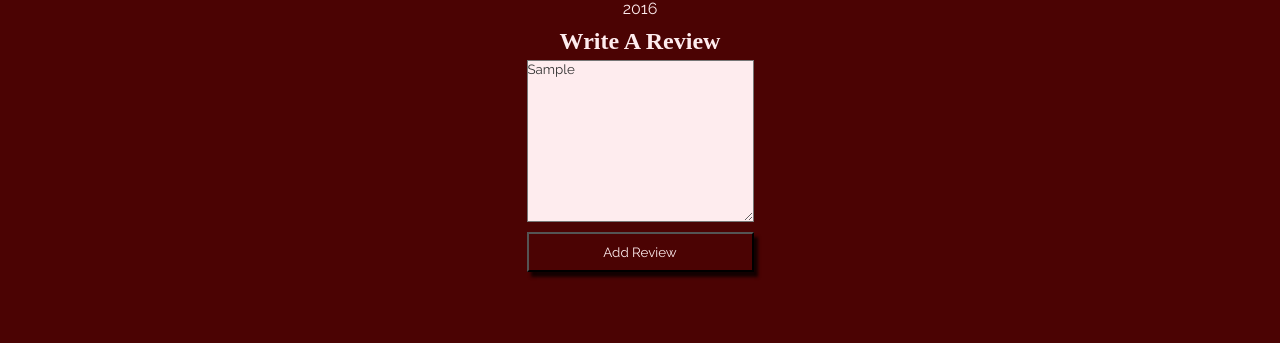
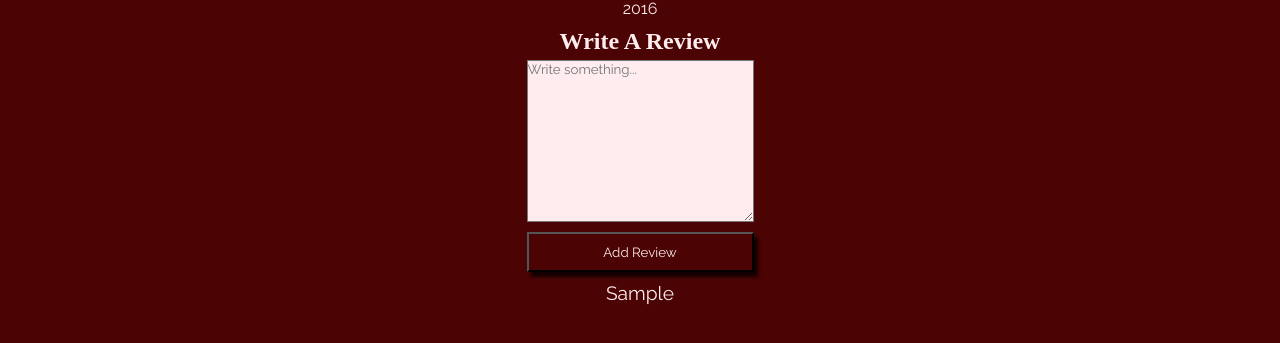
Before and after one commit to Leandro-Da-Souza/meetups, a Vue app: page /event/1 in a window 1280 px wide. Both pictures are taken after typing "Sample" into the empty fields and a click on the button "Add Review". Shown: the part 387-730 px from the top of the page. Built offline with nearby package versions, Linux system fonts and the light colour scheme; a web font is replaced by a local one.

Commit message:
add reviews to events, but review div disappears after route change

```diff
--- a/src/views/Event.vue
+++ b/src/views/Event.vue
@@ -17,10 +17,19 @@
             cols="30"
             rows="10"
             v-model="review"
+            placeholder="Write something..."
           ></textarea>
           <button>Add Review</button>
         </div>
       </form>
+    </div>
+
+    <div class="reviews" v-if="eventReview !== ''">
+      <ul>
+        <li v-for="review in eventReview" :key="review.id">
+          <p>{{ review.review }}</p>
+        </li>
+      </ul>
     </div>
   </div>
 </template>
@@ -28,18 +37,17 @@
 <script>
 import { useStore } from "vuex";
 import { useRoute } from "vue-router";
-import { computed, ref } from "vue";
+import { computed, ref, watch } from "vue";
 
 export default {
   setup() {
     const store = useStore();
     const route = useRoute();
     let review = ref("");
+    let eventReview = ref("");
     let event;
-    let reviewData;
 
     let storeReviews = computed(() => store.state.reviews);
-
     const dbComingEvents = computed(() => store.state.comingEvents);
     const dbPastEvents = computed(() => store.state.pastEvents);
 
@@ -56,27 +64,28 @@ export default {
     let imgSrc = `http://placeimg.com/400/300/${event.value[0].category}`;
 
     const addReview = () => {
-      reviewData = {
+      let reviewData = {
         id: route.params.id,
         review: review.value,
       };
 
-      storeReviews.value.forEach((item) => {
-        if (item.id === reviewData.id) {
-          store.commit("UPDATE_MY_REVIEW", reviewData);
-        } else {
-          store.commit("SET_MY_REVIEWS", reviewData);
-        }
-      });
+      store.commit("SET_MY_REVIEWS", reviewData);
 
-      console.log(storeReviews.value);
+      review.value = "";
     };
+
+    watch(storeReviews.value, () => {
+      eventReview.value = storeReviews.value.filter(
+        (item) => item.id === route.params.id
+      );
+    });
 
     return {
       event: event.value[0],
       imgSrc,
       review,
       addReview,
+      eventReview,
     };
   },
 };
@@ -114,4 +123,12 @@ img {
   margin-top: 5px;
   box-shadow: 4px 5px 3px 0px rgba(0, 0, 0, 0.75);
 }
+
+.reviews ul {
+  list-style-type: none;
+}
+
+.reviews li p {
+  font-size: 1.2rem;
+}
 </style>
```
